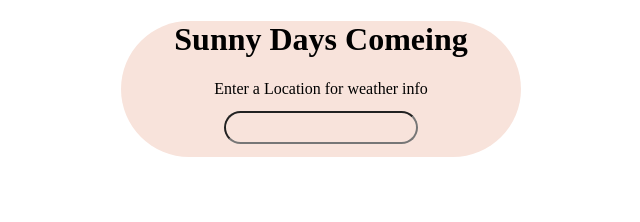
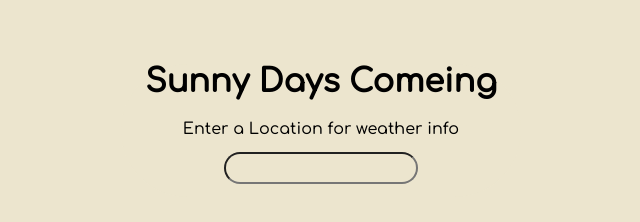
Before and after one commit to chimerasfbg/weatherApp, a plain HTML site: page index.html in a window 1280 px wide. Shown: the whole page, without its empty margins (319-959 px from the left). Drawn offline with Linux system fonts and the light colour scheme.

Commit message:
new font

```diff
--- a/index.html
+++ b/index.html
@@ -5,12 +5,13 @@
     <meta http-equiv="X-UA-Compatible" content="IE=edge">
     <meta name="viewport" content="width=device-width, initial-scale=1.0">
     <link rel="stylesheet" href="styles.css">
+    <link href="https://fonts.googleapis.com/css2?family=Comfortaa:wght@500&display=swap" rel="stylesheet">
     <title>WeatherApp</title>
 </head>
 <body>
 
     <div class="containerWeather">
-        <h1>Sunny Days Comeing</h1>
+        <h1 class="title">Sunny Days Comeing</h1>
         <form class="change-location">
             <label for="city">Enter a Location for weather info</label> <br>
             <input type="text" name="city">
--- a/styles.css
+++ b/styles.css
@@ -1,10 +1,20 @@
+body {
+    background-color: #ece5ce;
+    font-family: 'Comfortaa', cursive;
+}
+
+
 .containerWeather{
+    margin-top:10rem;
     margin:auto;
     text-align: center;
     box-sizing: border-box;
     border-radius: 100px;
     width: 400px;
-    background-color: rgb(248, 227, 219);
+    background-color: #ece5ce;
+}
+.title{
+    margin-top: 2em;
 }
 
 .change-location input{
```
